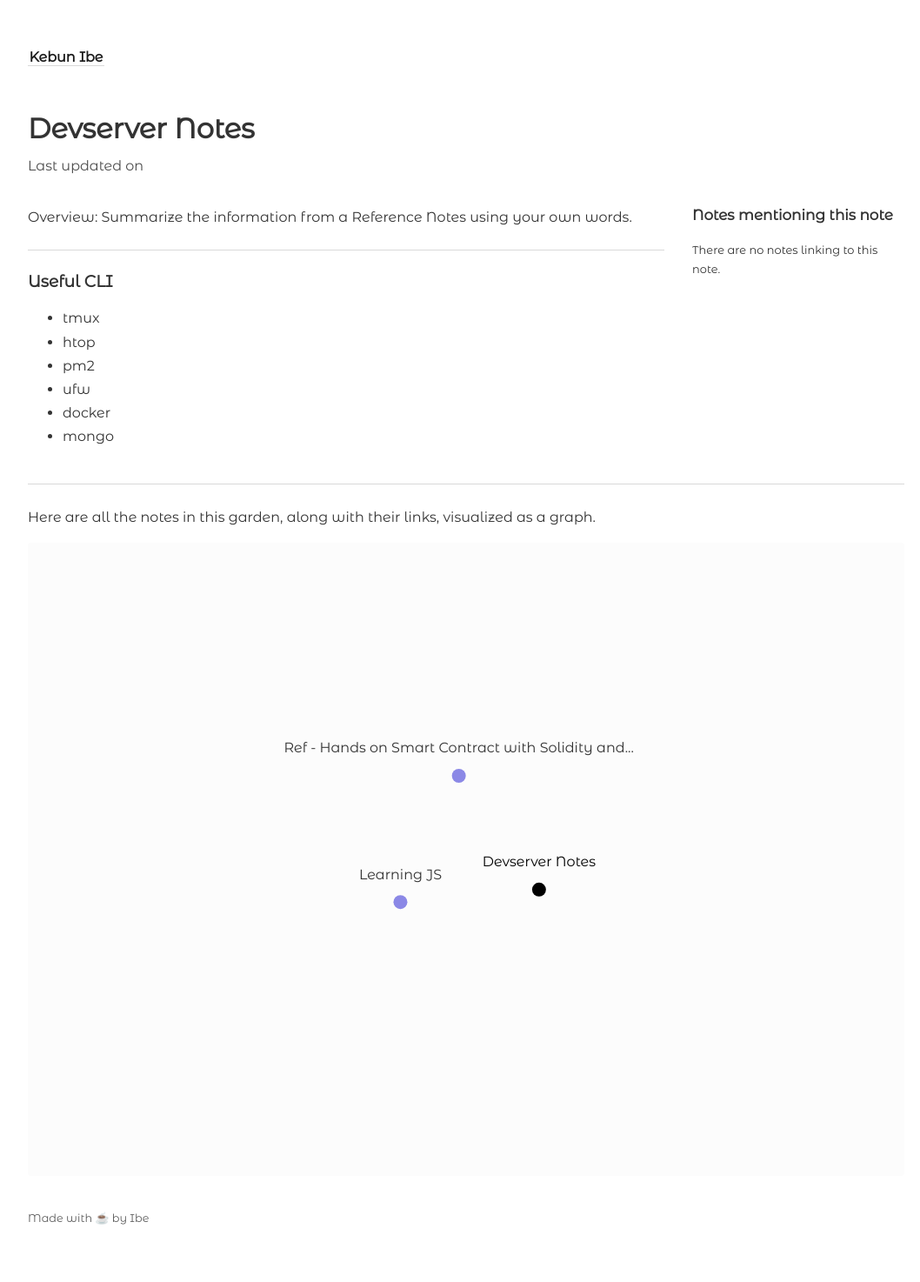
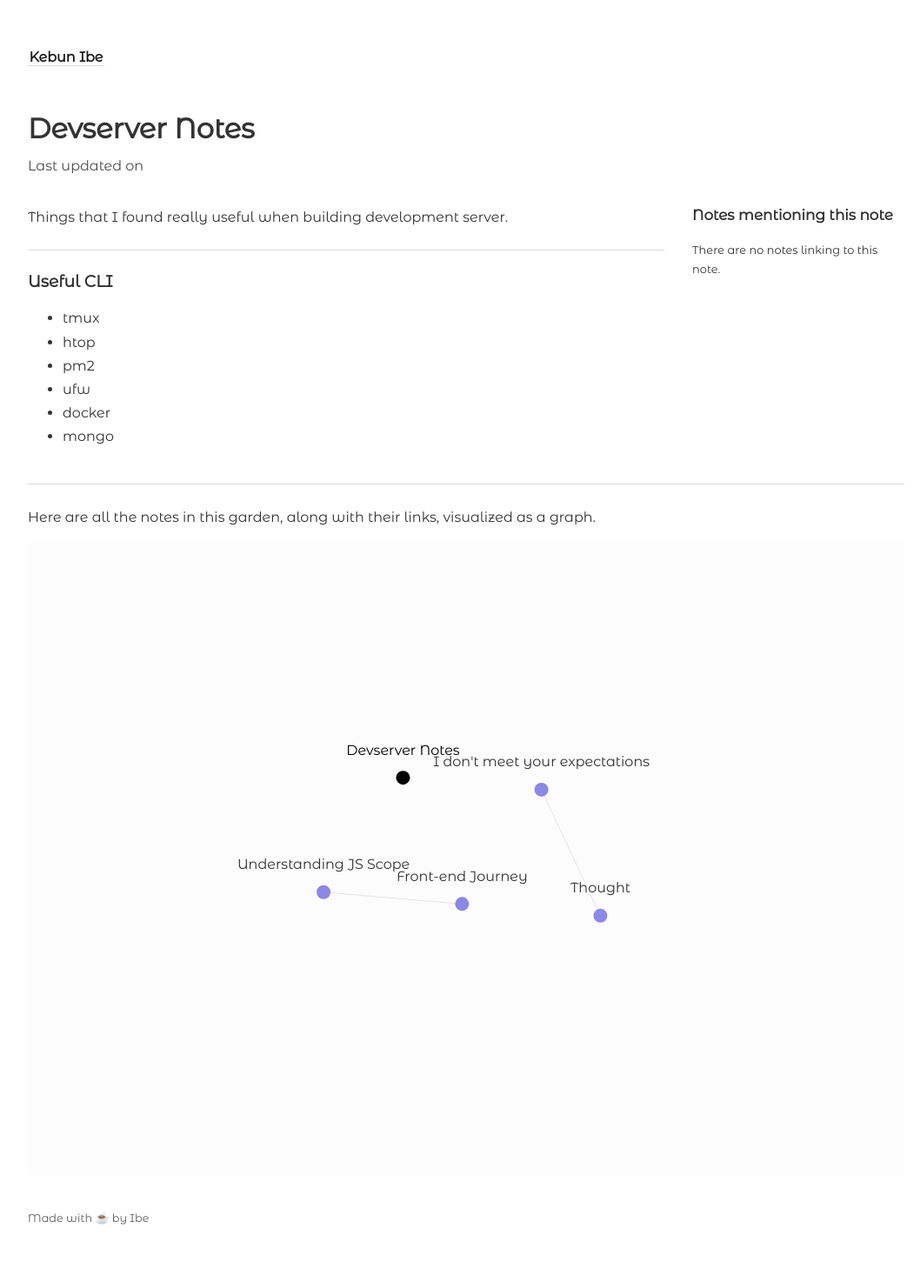
Before and after one commit to ibedwi/garden, a Jekyll site: the page built from _notes/Devserver Notes.md, in a window 1280 px wide. Shown: the whole page at 87% size, without its empty margins (104-1162 px from the left). Built offline with Jekyll 4.4.1, drawn with Linux system fonts in a browser that asks for light colours.

Commit message:
[config, content] add contents, update config and frontmatters

```diff
--- a/_config.yml
+++ b/_config.yml
@@ -35,6 +35,6 @@ defaults:
     values:
       layout: "default"
   - scope:
-      path: "_notes/**/*.md"
+      path: "_notes/*.md"
     values:
       layout: "note"
--- a/_layouts/page.html
+++ b/_layouts/page.html
@@ -5,3 +5,5 @@ layout: default
 <content>
   {{ content }}
 </content>
+
+{% include page-list.html %}
--- /dev/null
+++ b/_notes/Devserver Notes.md
@@ -0,0 +1,17 @@
+---
+title: Devserver Notes
+tags: [notes, dev, cli]
+---
+
+Things that I found really useful when building development server.
+
+---
+
+### Useful CLI
+
+- tmux
+- htop
+- pm2
+- ufw
+- docker
+- mongo
--- /dev/null
+++ b/_notes/Front-end Journey.md
@@ -0,0 +1,6 @@
+---
+title: Front-end Journey
+tags: #javascript
+---
+
+[[Understanding JS Scope]]
--- /dev/null
+++ b/_notes/Thought.md
@@ -0,0 +1,7 @@
+---
+title: Thought
+---
+
+Curated list of personal thoughts and self reflection.
+
+[[I don't meet your expectations]]
--- a/_notes/notes/devserver-notes.md
+++ /dev/null
@@ -1,15 +0,0 @@
----
-title: Devserver Notes
----
-
-Overview: Summarize the information from a Reference Notes using your own words.
-
----
-
-### Useful CLI
-- tmux
-- htop
-- pm2
-- ufw
-- docker
-- mongo
--- a/_sass/_style.scss
+++ b/_sass/_style.scss
@@ -1,4 +1,3 @@
-@import url('https://fonts.googleapis.com/css2?family=Poppins');
 @import url('https://fonts.googleapis.com/css2?family=Montserrat+Alternates');
 
 $color-primary: hsl(0, 0%, 10%);
```
Also changed, not shown: _includes/page-list.html (added, +12 -0 lines), _notes/I don't meet your expectations.md (added, +14 -0 lines), _notes/Understanding JS Scope.md (added, +26 -0 lines), _notes/notes/learning-js.md (deleted, +0 -9 lines), _pages/index.md (+0 -4 lines), reference-notes/You Don't Know JS - Up & Going.md (added, +19 -0 lines), reference-notes/You Don't Know JS - this & Object Prototypes.md (added, +6 -0 lines), reference-notes/Hands on Smart Contract with Solidity and Ethereum.md (renamed from _notes/reference-notes/hands-on-smartcontract-with-solidity.md), reference-notes/Passing By Reference vs Passing By Value.md (added), reference-notes/You Don't Know JS - Scope and Closures.md (added).
